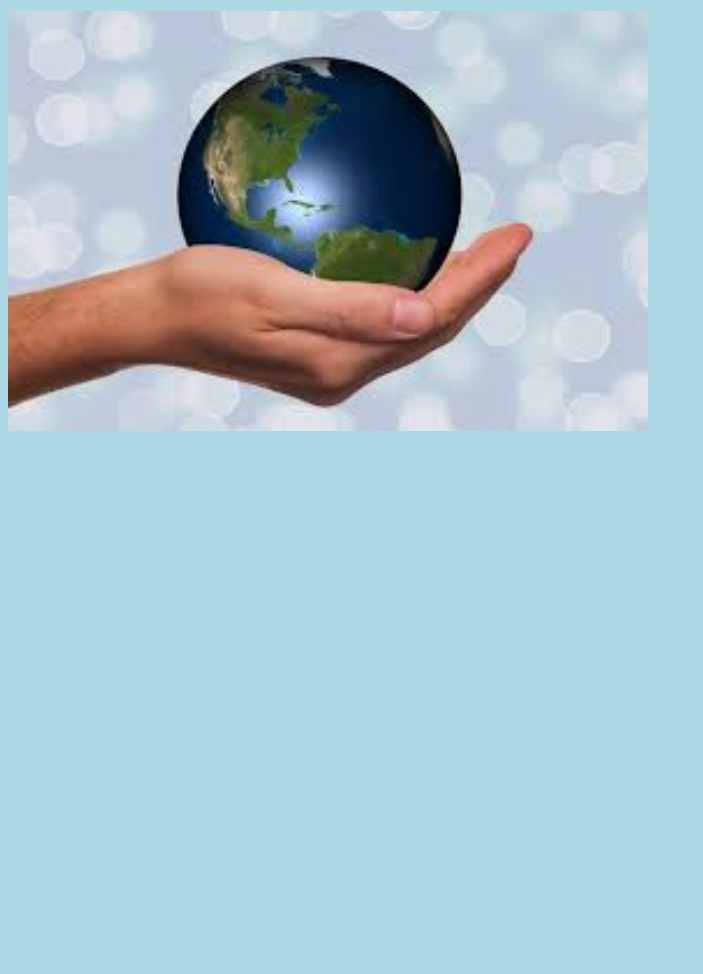
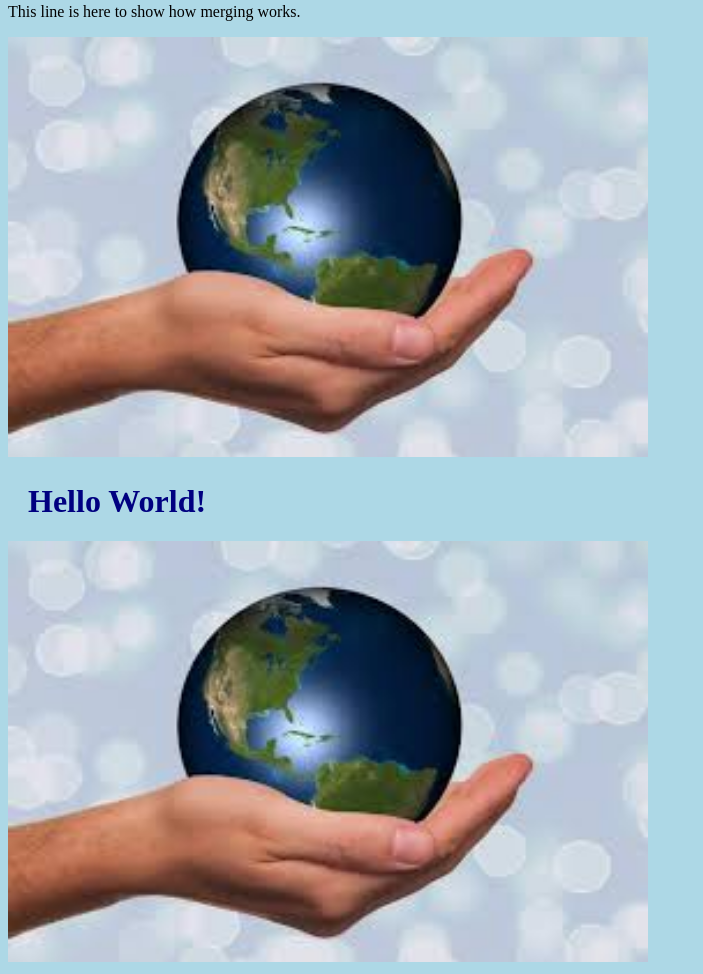
Before and after one commit to ccd1pga1/ccd1pga1-test.github.io, a plain HTML site: page index.html in a window 1280 px wide. Shown: the part 171-1145 px from the top of the page, without its empty margins (0-703 px from the left). Before the commit the page ends 800 px from the top, so only its background shows below. Drawn offline with Linux system fonts and the light colour scheme.

Commit message:
Update index.html

```diff
--- a/index.html
+++ b/index.html
@@ -1,8 +1,13 @@
 <!DOCTYPE html>
 <html>
+  <html lang="en">
 <head>
 <title>Hello World!</title>
 <link rel="stylesheet" href="bluestyle.css">
+  <meta charset="UTF-8">
+  <title>Hello World!</title>title>
+  <meta name="viewport" content="width=device-width,initial-scale=1">
+    <link rel="stylesheet" href="bluestyle.css"
 </head>
 <body>
 
@@ -11,6 +16,8 @@
 <p>This is the first file in my new Git Repo.</p>
 <p>This line is here to show how merging works.</p>
 <div><img src="img_hello_git.jpg" alt="Hello Git" style="width:100%;max-width:640px"></div>
+  <h1>Hello World!</h1>
+  <div><img src="img_hello_git.jpg" alt="Hello Git" style="width:100%;max-width:640px"</div>
 
 </body>
 </html>
```
